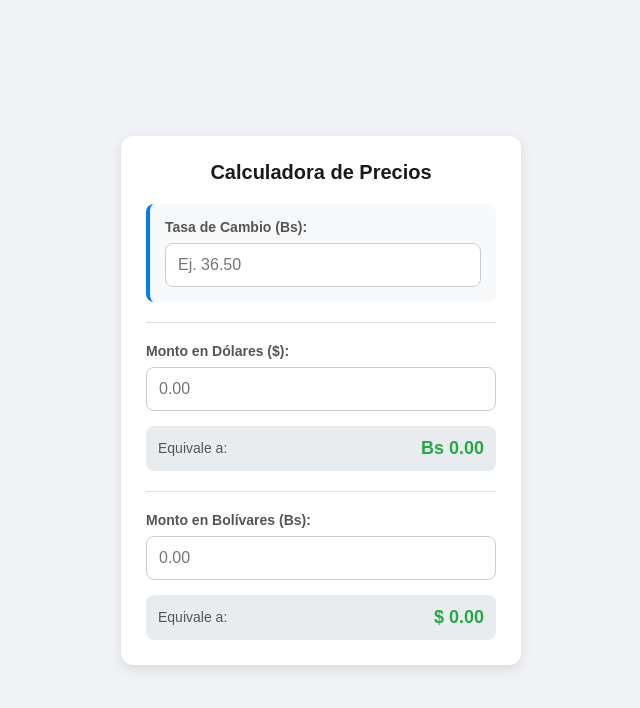
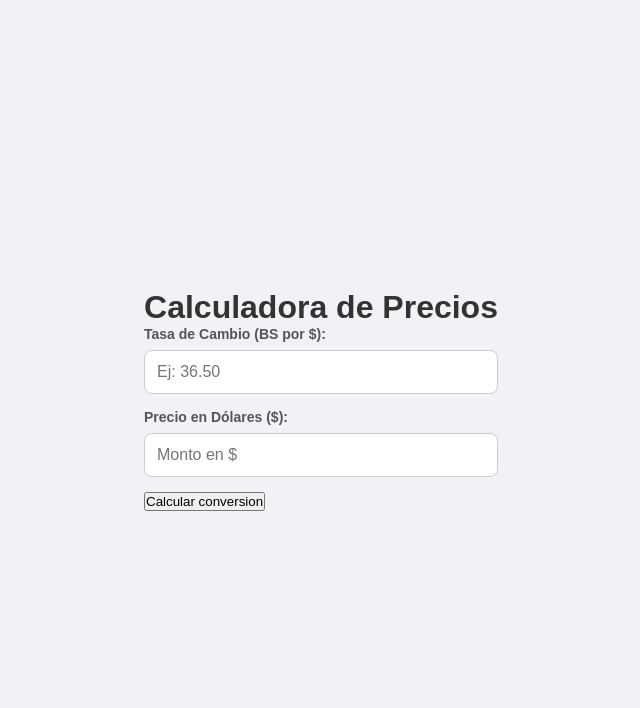
Before and after one commit to Moira1808/Nueva-Calculadora, a plain HTML site: page index.html in a window 1280 px wide. Shown: the whole page, without its empty margins (319-959 px from the left). Drawn offline with Linux system fonts and the light colour scheme.

Commit message:
Update index.html

```diff
--- a/index.html
+++ b/index.html
@@ -3,46 +3,32 @@
 <head>
     <meta charset="UTF-8">
     <meta name="viewport" content="width=device-width, initial-scale=1.0">
-    <title>Calculadora de Precios</title>
+    <title>Calculadora de Precios Pro</title>
     <link rel="stylesheet" href="style.css">
 </head>
 <body>
+    <div class="container">
+        <h1>Calculadora de Precios</h1>
 
-    <div class="calculator-card">
-        <h2>Calculadora de Precios</h2>
-
-        <div class="input-group highlight">
-            <label for="tasa">Tasa de Cambio (Bs):</label>
-            <input type="number" id="tasa" placeholder="Ej. 36.50" step="0.01" inputmode="decimal">
+        <div class="input-group">
+            <label for="tasa">Tasa de Cambio (BS por $):</label>
+            <input type="number" id="tasa" placeholder="Ej: 36.50" step="0.01">
         </div>
 
-        <div class="divider"></div>
-
-        <div class="conversion-section">
-            <div class="input-group">
-                <label for="usd">Monto en Dólares ($):</label>
-                <input type="number" id="usd" placeholder="0.00" inputmode="decimal">
-            </div>
-            <div class="result-box">
-                <span>Equivale a:</span>
-                <span id="resultadoBs" class="result-value">Bs 0.00</span>
-            </div>
+        <div class="input-group">
+            <label for="precioDolar">Precio en Dólares ($):</label>
+            <input type="number" id="precioDolar" placeholder="Monto en $" step="0.01">
         </div>
 
-        <div class="divider"></div>
+        <button onclick="calcularPrecio()">Calcular conversion</button>
 
-        <div class="conversion-section">
-            <div class="input-group">
-                <label for="bs">Monto en Bolívares (Bs):</label>
-                <input type="number" id="bs" placeholder="0.00" inputmode="decimal">
-            </div>
-            <div class="result-box">
-                <span>Equivale a:</span>
-                <span id="resultadoUsd" class="result-value">$ 0.00</span>
+        <div class="result-card" id="resultadoArea" style="display: none;">
+            <h3>Resultado:</h3>
+            <div class="result-value">
+                <span id="precioBs">0.00</span> <small>BS</small>
             </div>
         </div>
     </div>
-
     <script src="script.js"></script>
 </body>
 </html>
```
